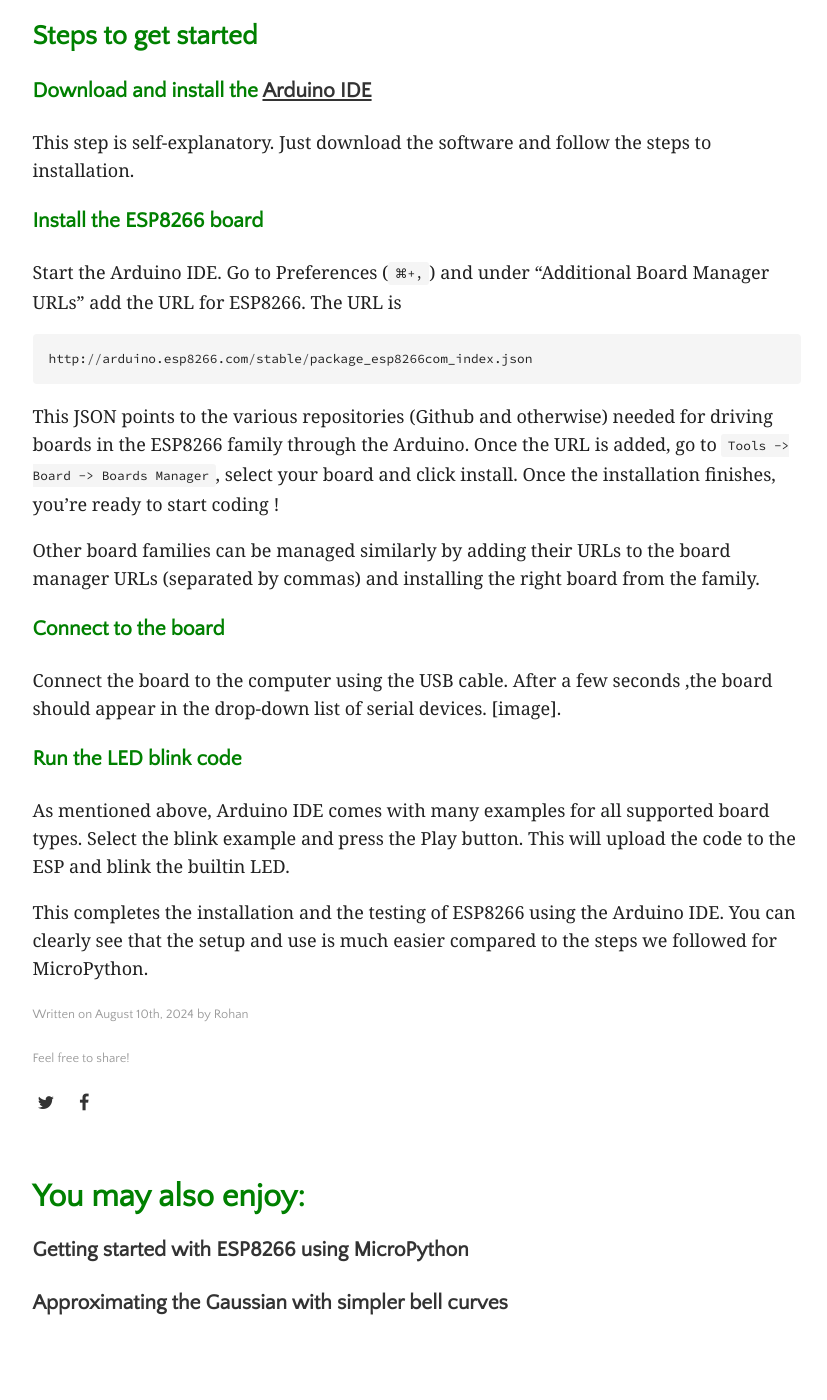
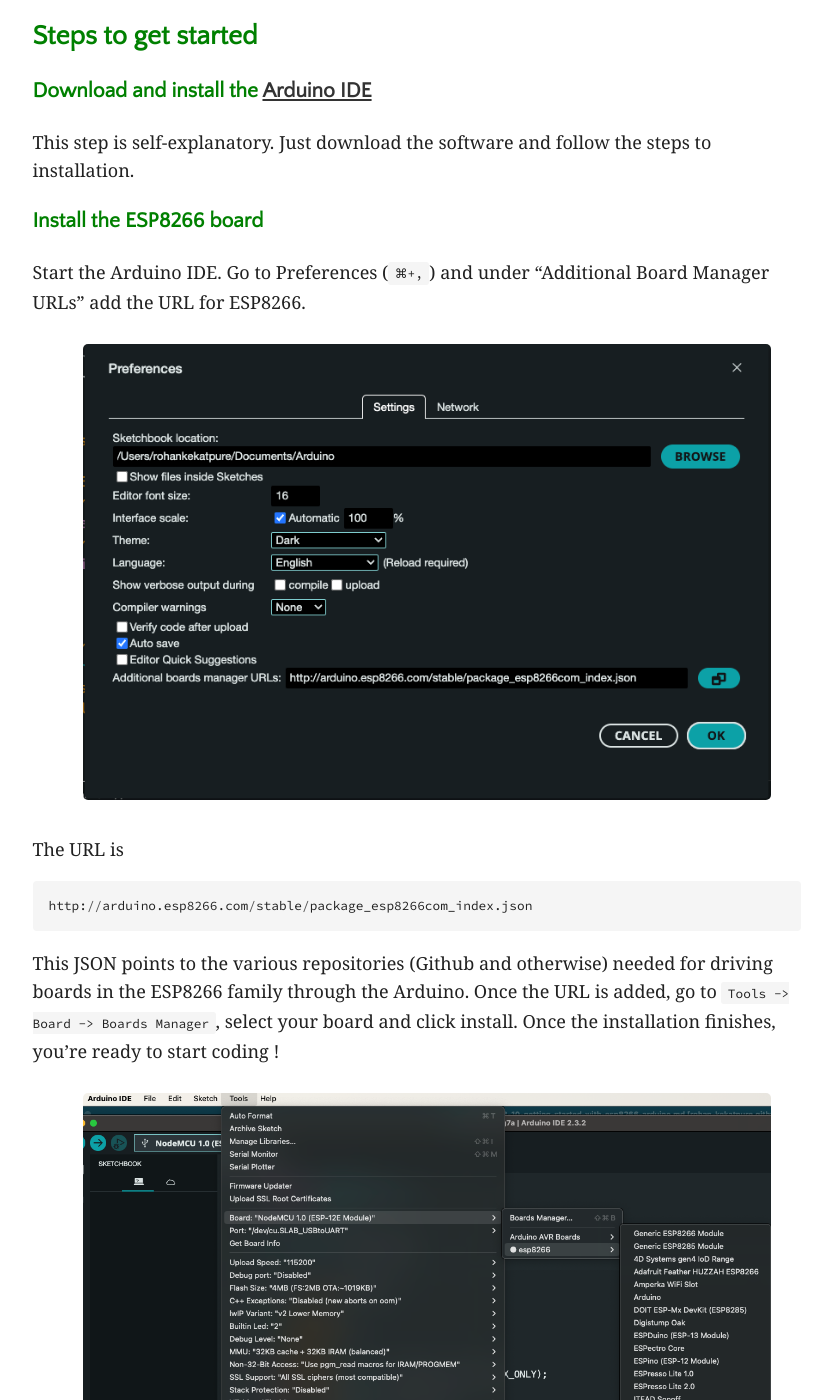
Before and after one commit to rohan-kekatpure/rohan-kekatpure.github.io, a Jekyll site: the page built from _posts/2024-08-10-getting-started-with-esp8266-arduino.md, in a window 1280 px wide and 1400 px high, scrolled down 1314 px. Shown: the whole window, without its empty margins (228-1055 px from the left). Built offline with Jekyll 4.4.1, drawn with Linux system fonts in a browser that asks for light colours; some of the changed text lies outside the part shown.

Commit message:
added images

```diff
--- a/_posts/2024-08-10-getting-started-with-esp8266-arduino.md
+++ b/_posts/2024-08-10-getting-started-with-esp8266-arduino.md
@@ -52,7 +52,14 @@ This step is self-explanatory. Just download the software and follow the steps t
 
 ### Install the ESP8266 board
 
-Start the Arduino IDE. Go to Preferences (`⌘+,`) and under "Additional Board Manager URLs" add the URL for ESP8266. The URL is
+Start the Arduino IDE. Go to Preferences (`⌘+,`) and under "Additional Board Manager URLs" add the URL for ESP8266.
+
+<figure>
+    <img src="{{site.url}}/assets/img/arduino_ide_prefs.png" alt='hierarchy' style='margin: 10px;'>
+    <figcaption></figcaption>
+</figure>
+
+The URL is
 
     http://arduino.esp8266.com/stable/package_esp8266com_index.json
 
@@ -60,17 +67,34 @@ This JSON points to the various repositories (Github and otherwise) needed for d
 through the Arduino. Once the URL is added, go to `Tools -> Board -> Boards Manager`, select your board and click
 install. Once the installation finishes, you're ready to start coding !
 
+<figure>
+    <img src="{{site.url}}/assets/img/arduino_ide_board_manager.png" alt='hierarchy' style='margin: 10px;'>
+    <figcaption></figcaption>
+</figure>
+
 Other board families can be managed similarly by adding their URLs to the board manager URLs (separated by commas) and
 installing the right board from the family.
 
 ### Connect to the board
 
 Connect the board to the computer using the USB cable. After a few seconds ,the board should appear in the drop-down
-list of serial devices. [image].
+list of serial devices.
+
+<figure>
+    <img src="{{site.url}}/assets/img/arduino_ide_connect.png" alt='hierarchy' style='margin: 10px;'>
+    <figcaption></figcaption>
+</figure>
+
 
 ### Run the LED blink code
 
 As mentioned above, Arduino IDE comes with many examples for all supported board types. Select the blink example and
 press the Play button. This will upload the code to the ESP and blink the builtin LED.
 
-This completes the installation and the testing of ESP8266 using the Arduino IDE. You can clearly see that the setup and use is much easier compared to the steps we followed for MicroPython.
+<figure>
+    <img src="{{site.url}}/assets/img/arduino_ide_example.png" alt='hierarchy' style='margin: 10px;'>
+    <figcaption></figcaption>
+</figure>
+
+This completes the installation and the testing of ESP8266 using the Arduino IDE. You can clearly see that the setup and
+use is much easier compared to the steps we followed for MicroPython.
```
Also changed, not shown: assets/img/arduino_ide_board_manager.png (added), assets/img/arduino_ide_connect.png (added), assets/img/arduino_ide_example.png (added), assets/img/arduino_ide_prefs.png (added).
